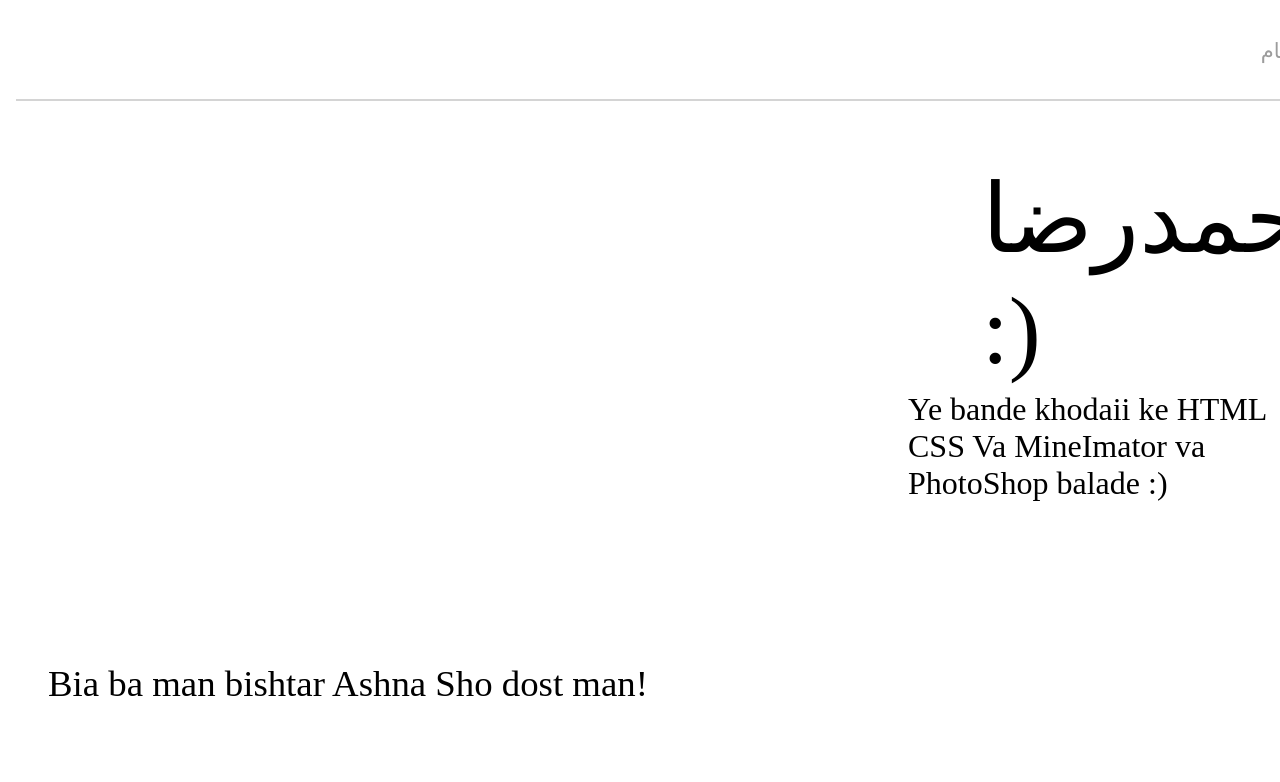
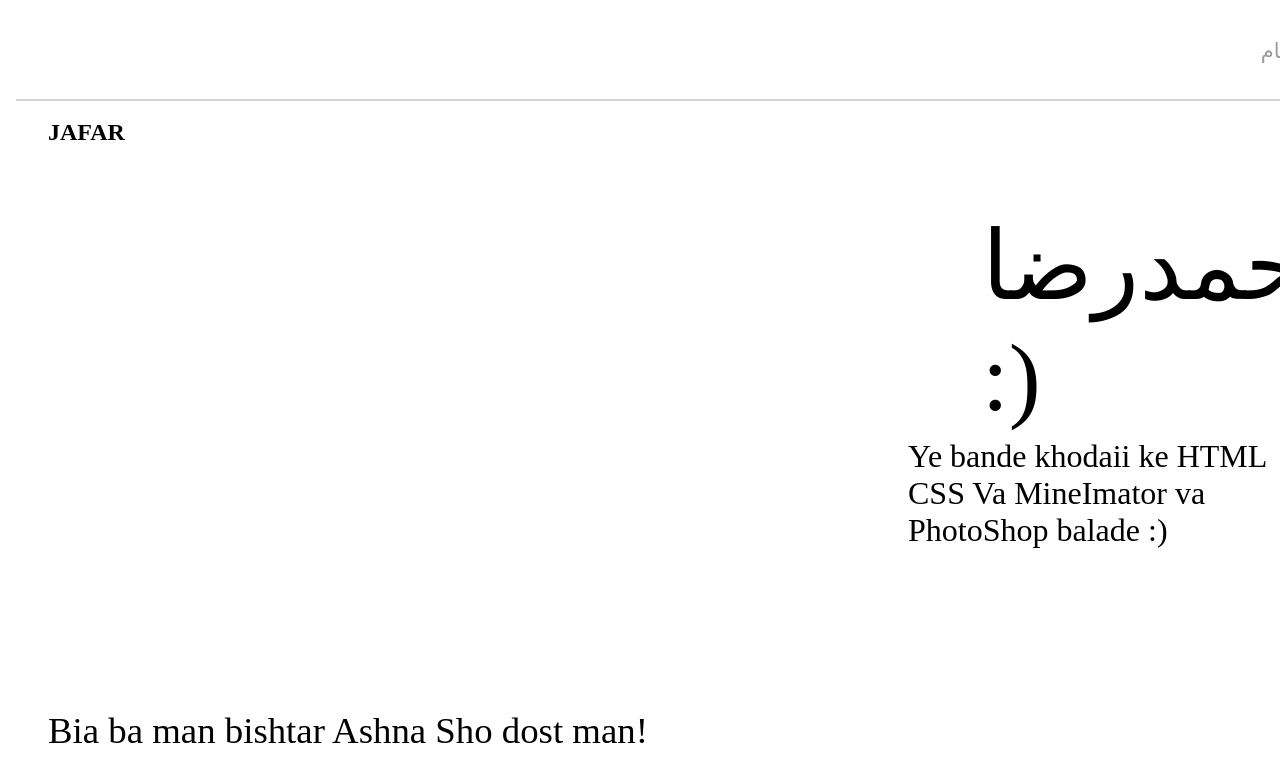
Before and after one commit to itzAhmadrezaMT/IndexMoarefe, a plain HTML site: page index.html in a window 1280 px wide. Shown: the top 782 px of the page. Drawn offline with Linux system fonts and the light colour scheme.

Commit message:
Branch css

```diff
--- a/index.html
+++ b/index.html
@@ -17,6 +17,7 @@
         </div>
     </div>
     <div class="susis">
+        <H2>JAFAR</H2>
         <h1 class="mozs">احمدرضا :)</h1>
         <h6 class="khiars"> Ye bande khodaii ke HTML CSS Va MineImator va PhotoShop balade :)</h6>
 
```
